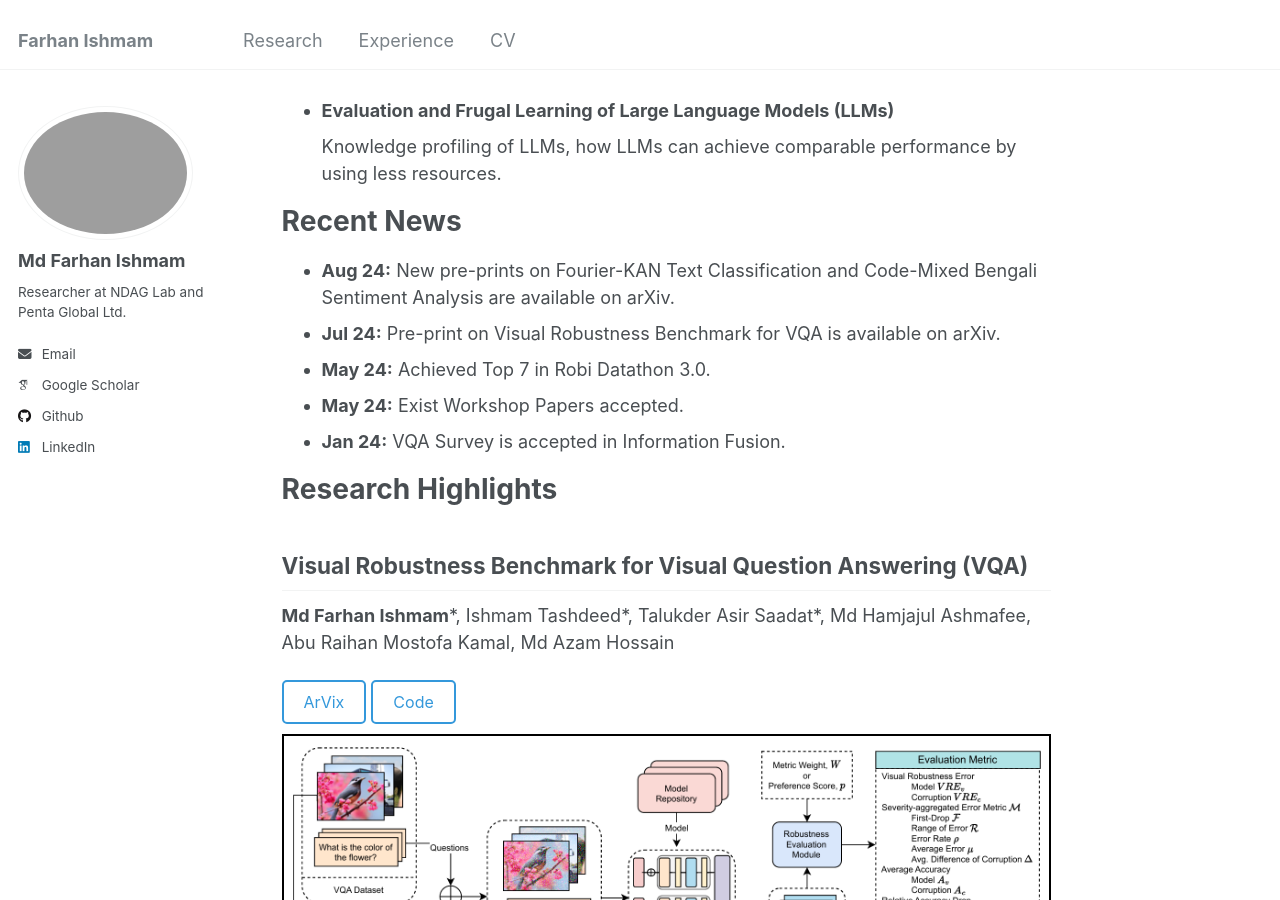
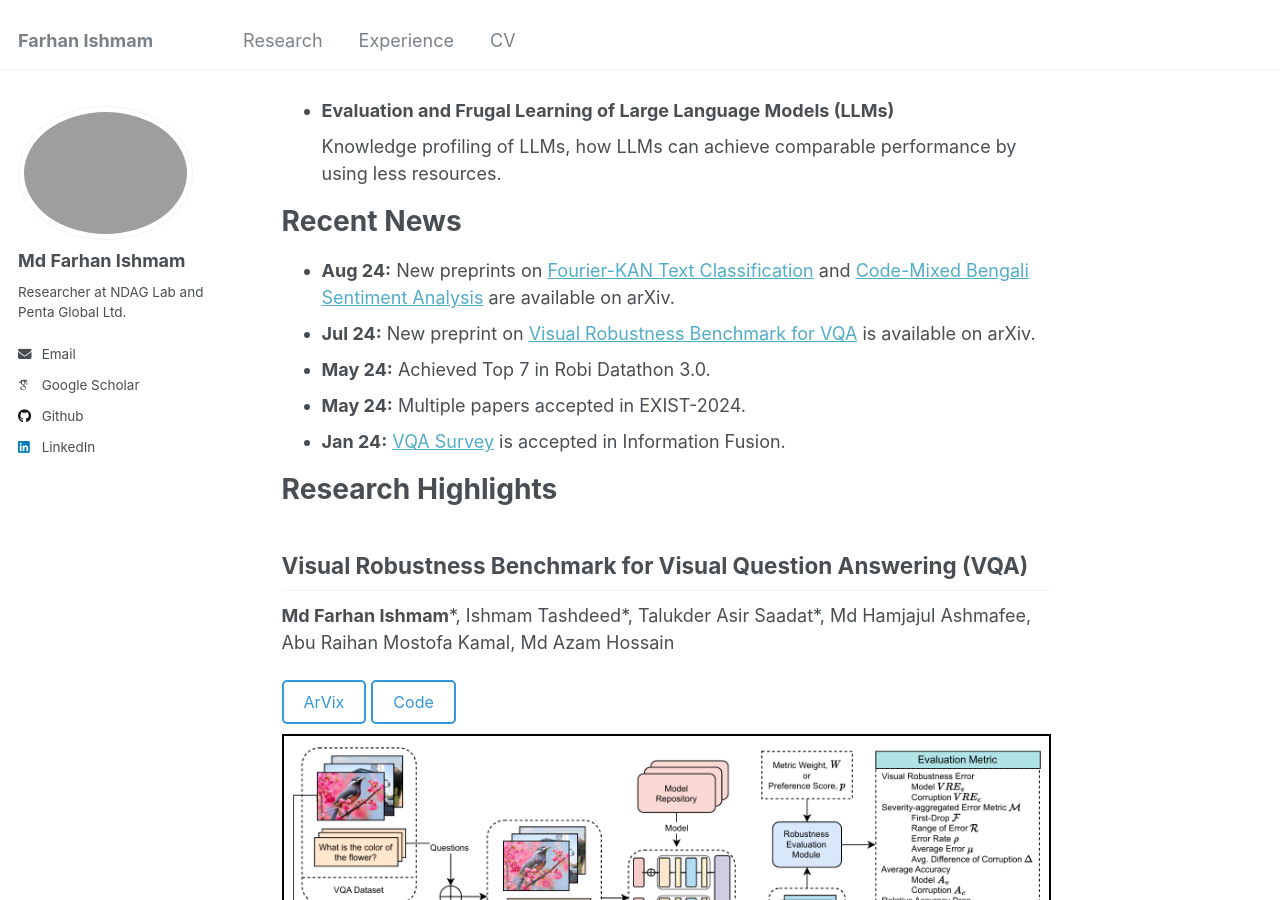
Before and after one commit to farhanishmam/farhanishmam.github.io, a Jekyll site: the page built from _pages/about.md, in a window 1280 px wide and 900 px high, scrolled down 469 px. Built offline with Jekyll 4.4.1, drawn with Linux system fonts in a browser that asks for light colours; some web fonts are replaced.

Commit message:
Update about.md

```diff
--- a/_pages/about.md
+++ b/_pages/about.md
@@ -62,11 +62,11 @@ Currently, I am collaborating with <a href = "https://about.uq.edu.au/experts/32
 </ul>
 <h1>Recent News</h1>
 
-- **Aug 24:** New pre-prints on Fourier-KAN Text Classification and Code-Mixed Bengali Sentiment Analysis are available on arXiv.
-- **Jul 24:** Pre-print on Visual Robustness Benchmark for VQA is available on arXiv.
+- **Aug 24:** New preprints on <a href="https://arxiv.org/abs/2408.08803">Fourier-KAN Text Classification</a> and <a href="https://arxiv.org/abs/2408.08964">Code-Mixed Bengali Sentiment Analysis</a> are available on arXiv.
+- **Jul 24:** New preprint on <a href="https://arxiv.org/abs/2407.03386">Visual Robustness Benchmark for VQA</a> is available on arXiv.
 - **May 24:** Achieved Top 7 in Robi Datathon 3.0.
-- **May 24:** Exist Workshop Papers accepted.
-- **Jan 24:** VQA Survey is accepted in Information Fusion.
+- **May 24:** Multiple papers accepted in EXIST-2024.
+- **Jan 24:** <a href="https://www.sciencedirect.com/science/article/abs/pii/S1566253524000484">VQA Survey</a> is accepted in Information Fusion.
 <br>
 <h1>Research Highlights</h1>
 <h2>Visual Robustness Benchmark for Visual Question Answering (VQA)</h2>
```
